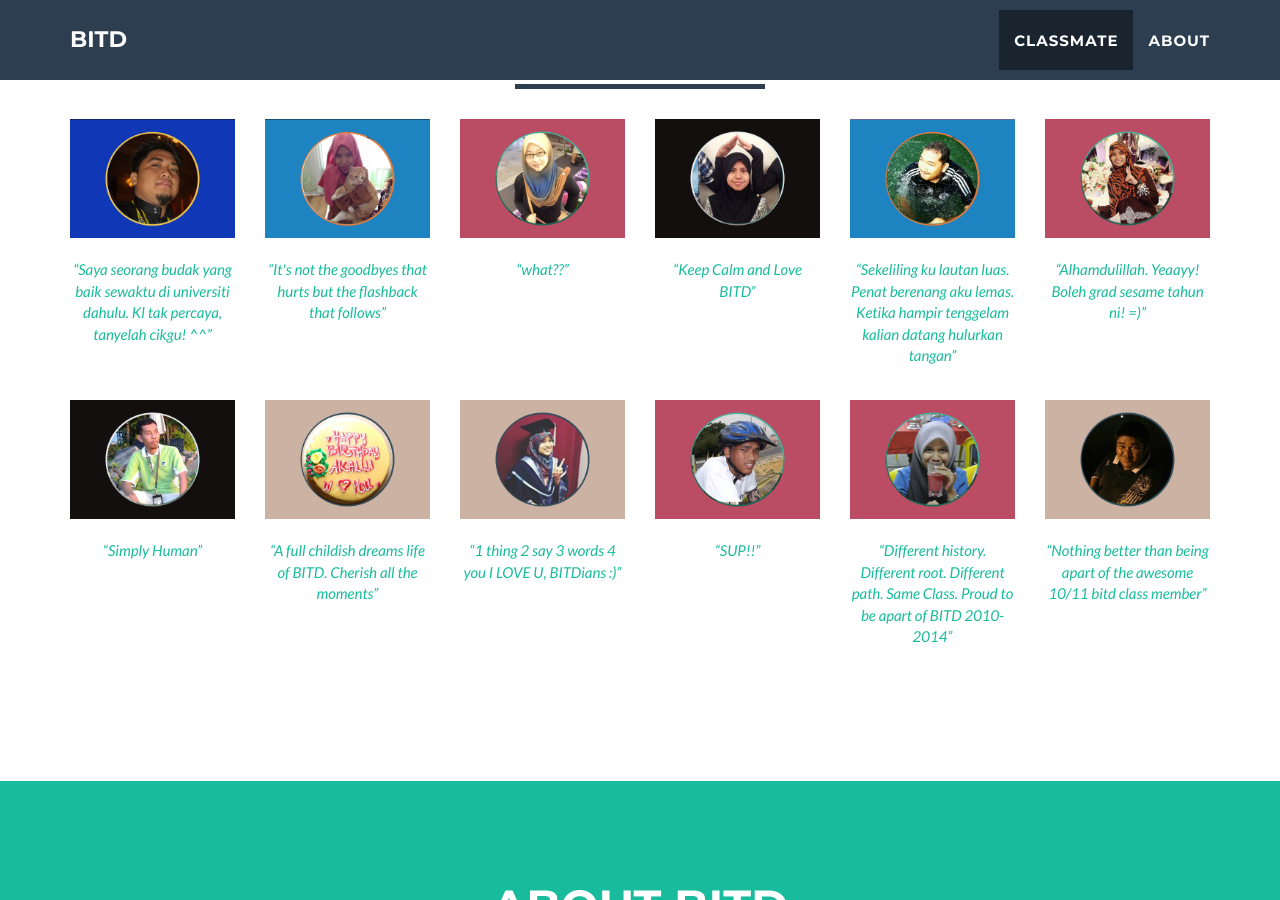
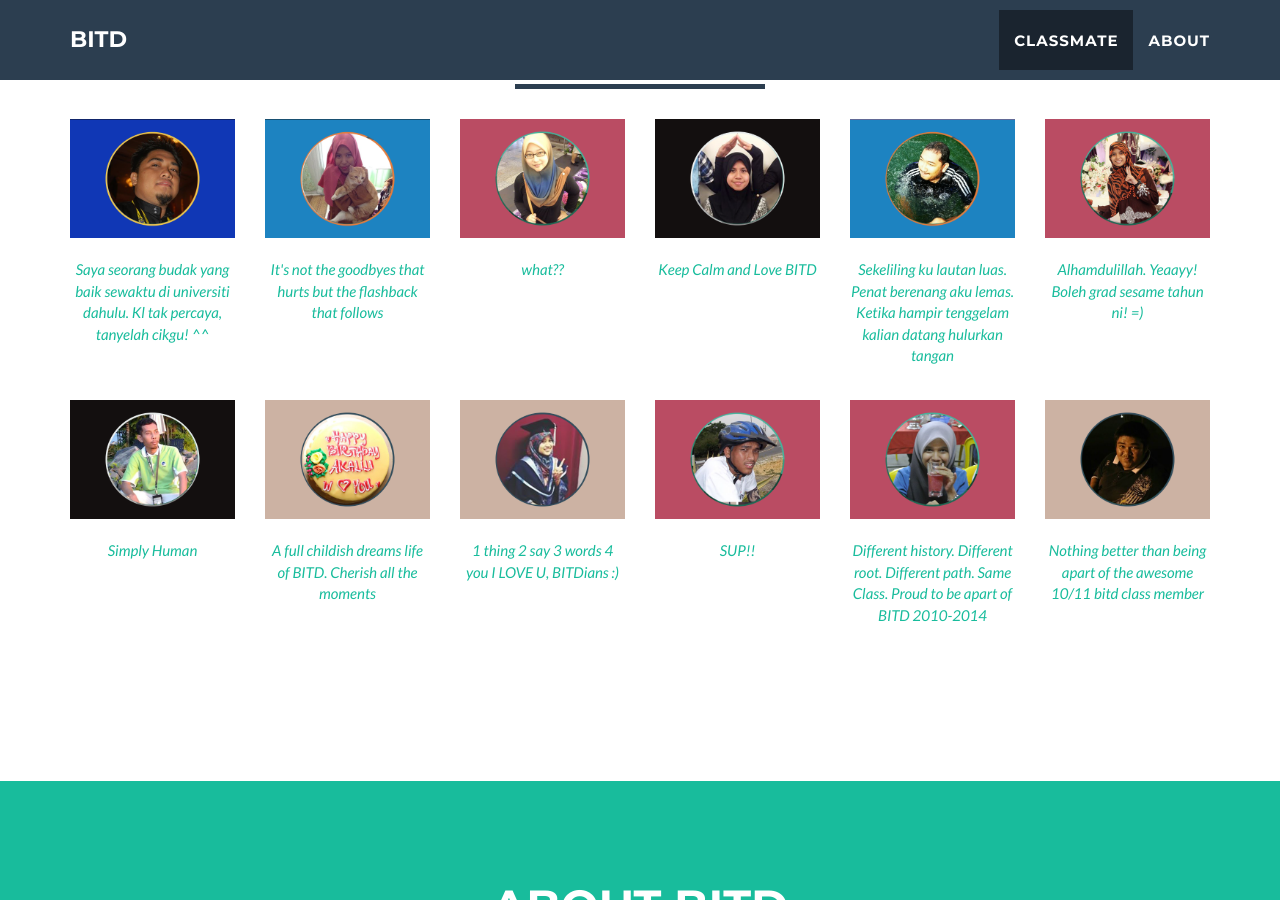
Before and after one commit to alienxp03/bitd, a Jekyll site: the page built from index.html, in a window 1280 px wide and 900 px high, scrolled down 806 px. Built offline with Jekyll 4.4.1, drawn with Linux system fonts in a browser that asks for light colours.

Commit message:
Removed quote

```diff
--- a/_includes/portfolio_grid.html
+++ b/_includes/portfolio_grid.html
@@ -19,7 +19,7 @@
                             </div>
                             <img src="img/portfolio/{{ post.img }}" class="img-responsive" alt="{{ post.alt }}">
                             <br/>
-                            <em><p style="font-size: 15px; height: 100px" class="text-center">“{{ post.tagline }}”</p></em>
+                            <em><p style="font-size: 15px; height: 100px" class="text-center">{{ post.tagline }}</p></em>
                         </a>
                     </div>
                 {% endfor %}
```
